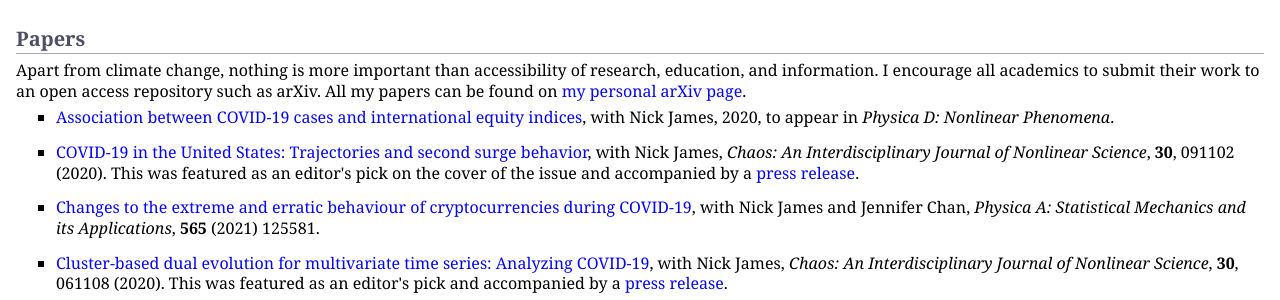
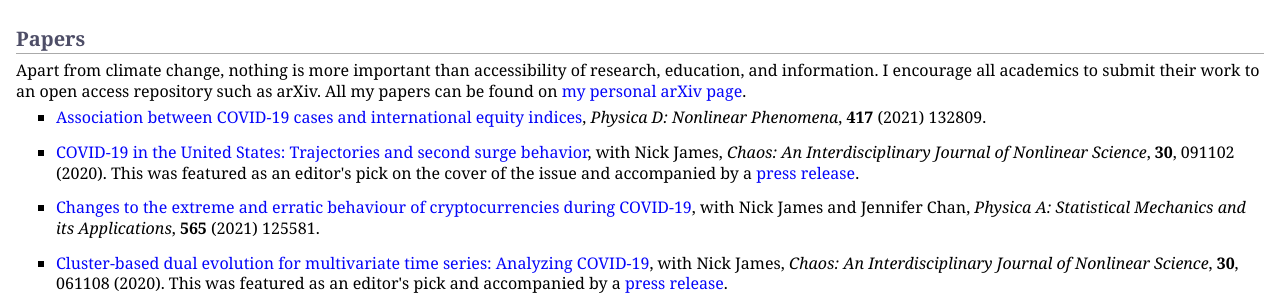
Before and after one commit to MaxMenzies/maxmenzies.com, a Jekyll site: the page index.html, which Jekyll copies as it is, in a window 1280 px wide. Shown: the part 409-709 px from the top of the page. Built offline with Jekyll 4.4.1, drawn with Linux system fonts in a browser that asks for light colours.

Commit message:
Update index.html

```diff
--- a/index.html
+++ b/index.html
@@ -42,7 +42,7 @@
 <h2>Papers</h2>
 <p>Apart from climate change, nothing is more important than accessibility of research, education, and information. I encourage all academics to submit their work to an open access repository such as arXiv. All my papers can be found on <a href="https://arxiv.org/a/menzies_m_1.html">my personal arXiv page</a>.</p>
 <ul>
-<li><p><a href="https://arxiv.org/abs/2009.11660">Association between COVID-19 cases and international equity indices</a>, with Nick James, 2020, to appear in <i>Physica D: Nonlinear Phenomena</i>.</p>
+<li><p><a href="https://www.sciencedirect.com/science/article/abs/pii/S0167278920308101">Association between COVID-19 cases and international equity indices</a>, <i>Physica D: Nonlinear Phenomena</i>, <b>417</b> (2021) 132809.</p>
 </li>
 </ul>
 <ul>
```
